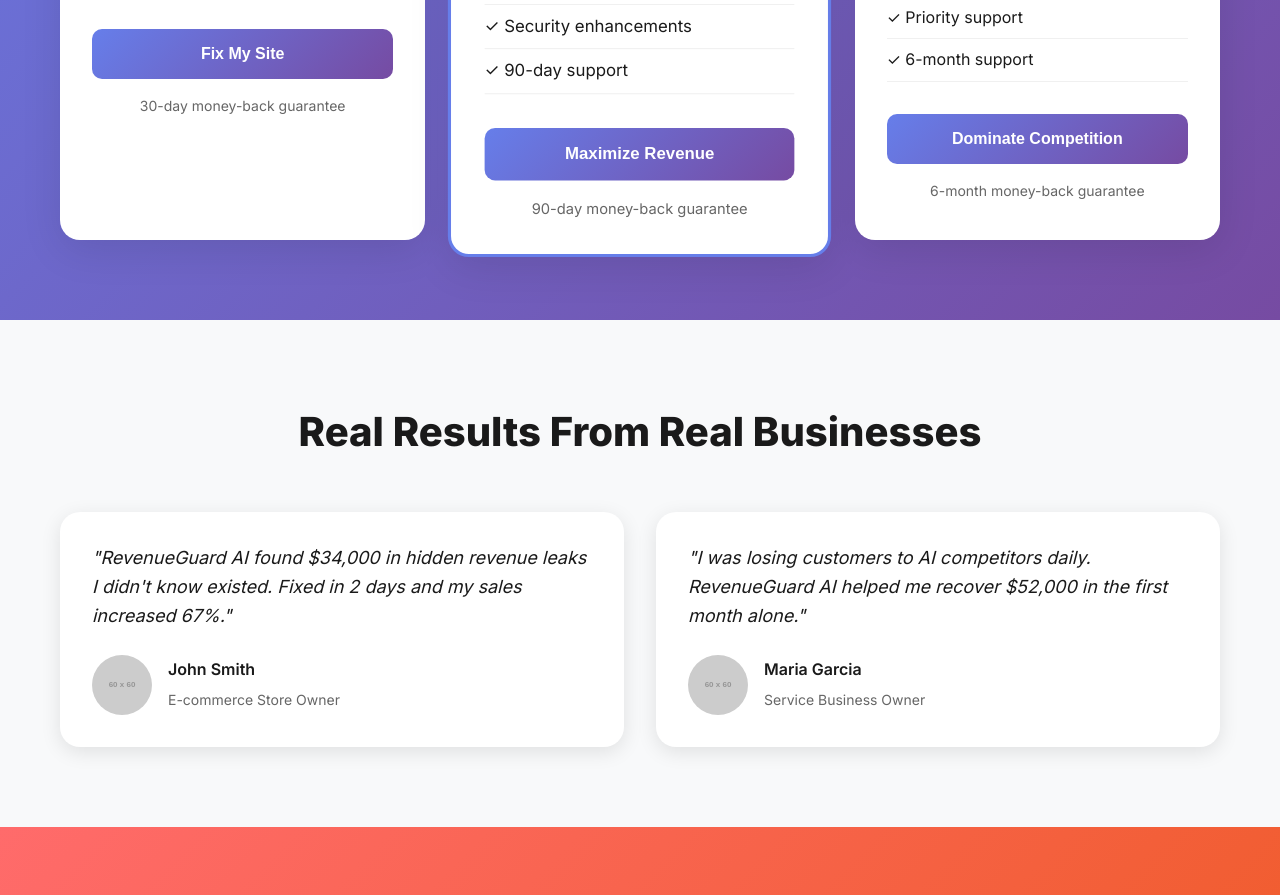
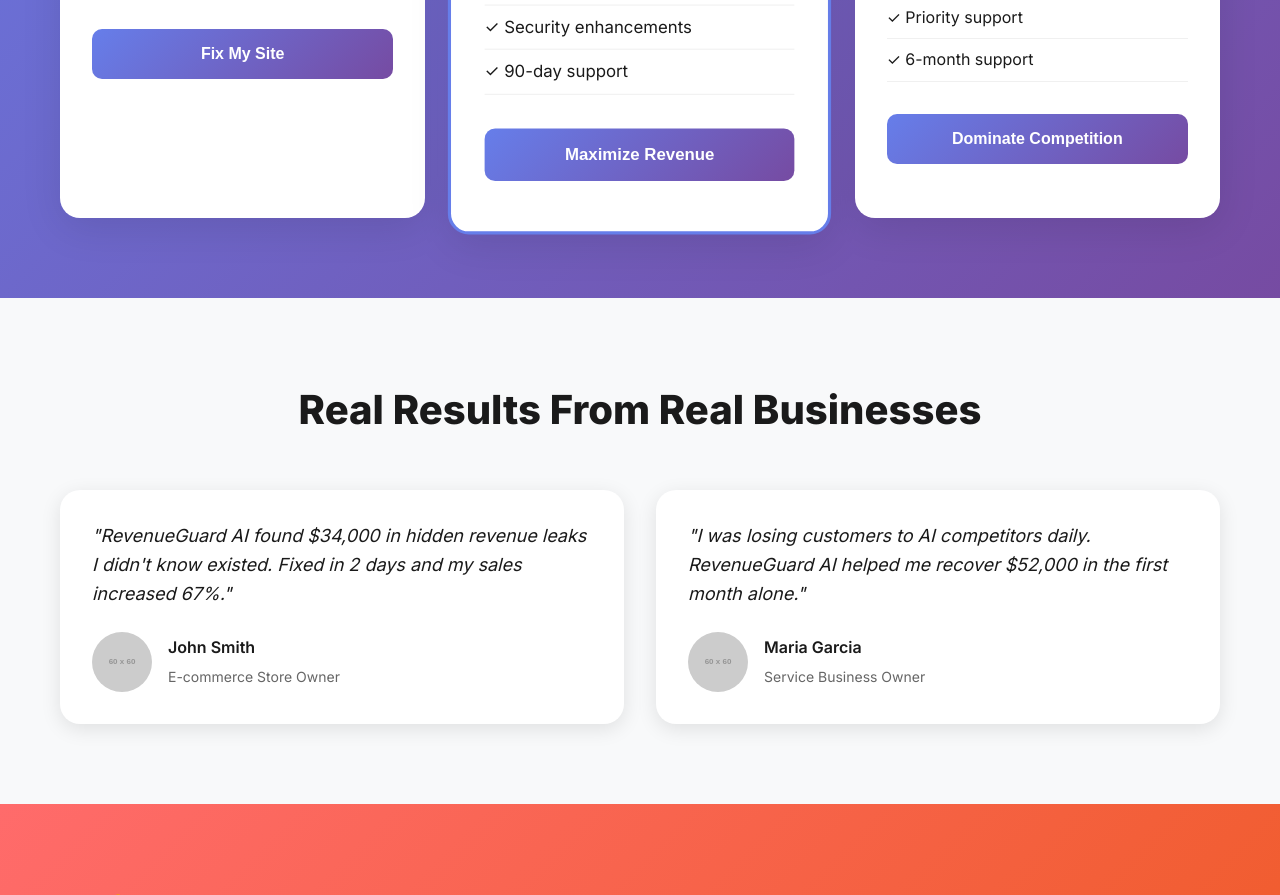
Before and after one commit to klass1dm/AIRF.com, a website: page index.html in a window 1280 px wide. Shown: the part 2492-3387 px from the top of the page. Drawn offline with Linux system fonts and the light colour scheme; placeholder pictures from the web are drawn by us; a script that the page names is missing.

```diff
--- a/index.html
+++ b/index.html
@@ -171,7 +171,6 @@
                         </ul>
                     </div>
                     <button class="pricing-btn" onclick="selectPlan('starter', 525)">Fix My Site</button>
-                    <p class="pricing-guarantee">30-day money-back guarantee</p>
                 </div>
 
                 <div class="pricing-card popular">
@@ -197,7 +196,6 @@
                         </ul>
                     </div>
                     <button class="pricing-btn" onclick="selectPlan('professional', 1825)">Maximize Revenue</button>
-                    <p class="pricing-guarantee">90-day money-back guarantee</p>
                 </div>
 
                 <div class="pricing-card">
@@ -222,7 +220,6 @@
                         </ul>
                     </div>
                     <button class="pricing-btn" onclick="selectPlan('enterprise', 3225)">Dominate Competition</button>
-                    <p class="pricing-guarantee">6-month money-back guarantee</p>
                 </div>
             </div>
         </div>
```
